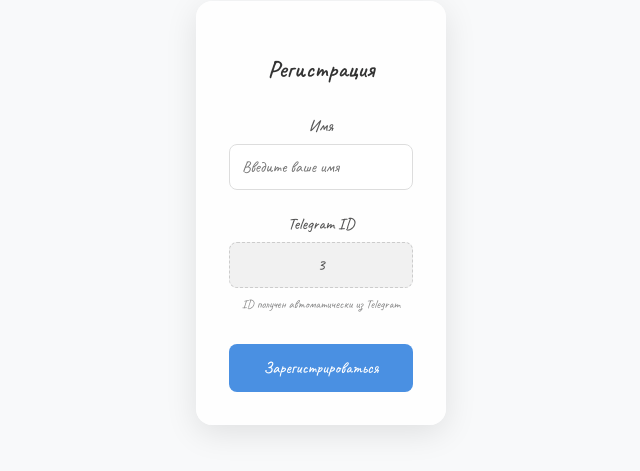
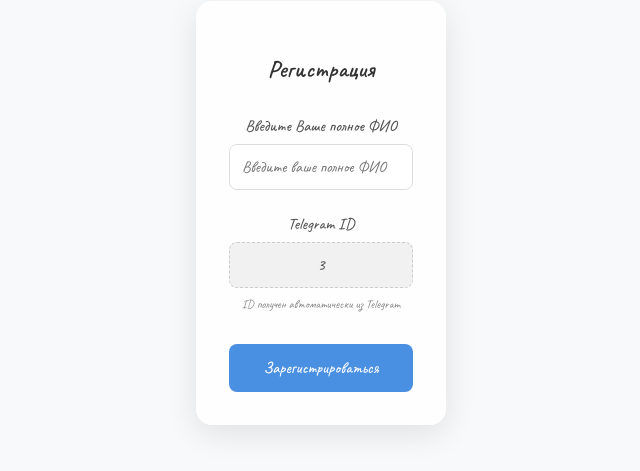
Before and after one commit to SWOMH/lunch_order_front, a React (Vite) app: page / in a window 1280 px wide. Shown: the part 187-658 px from the top of the page, without its empty margins (319-959 px from the left). Built offline with nearby package versions, Linux system fonts and the light colour scheme; no server answers; a web font is replaced by a local one.

Commit message:
upd title register

```diff
--- a/src/components/pages/register-pages/register-page.tsx
+++ b/src/components/pages/register-pages/register-page.tsx
@@ -140,7 +140,7 @@ export const RegisterPage = () => {
         <form onSubmit={handleSubmit}>
           <div className="form-group">
             <label className="form-label" htmlFor="full_name">
-              Имя
+              Введите Ваше полное ФИО
             </label>
             <input
               type="text"
@@ -149,7 +149,7 @@ export const RegisterPage = () => {
               className={`form-input ${formErrors.full_name ? 'error' : ''}`}
               value={formData.full_name}
               onChange={handleChange}
-              placeholder="Введите ваше имя"
+              placeholder="Введите ваше полное ФИО"
             />
             {formErrors.full_name && (
               <div className="input-error">{formErrors.full_name}</div>
```
